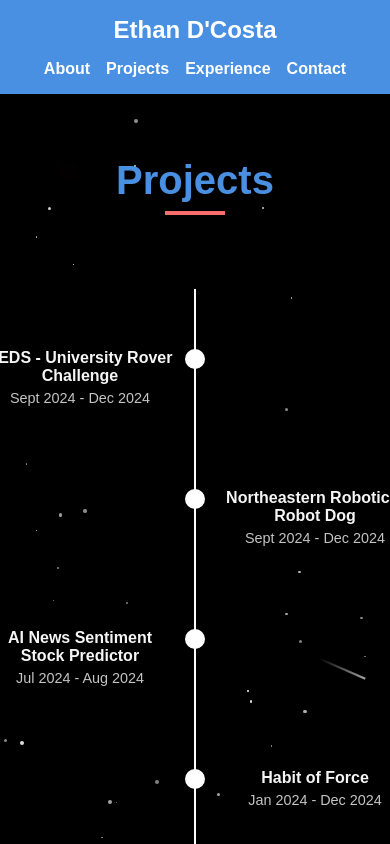
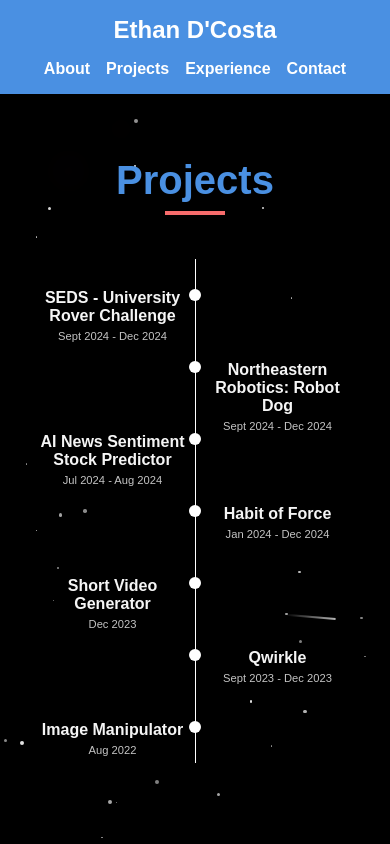
Before and after one commit to ethandcosta/website, a React (Create React App) app: page /projects in a window 390 px wide. Shown: the top 844 px of the page. Built offline with nearby package versions, Linux system fonts and the light colour scheme.

Commit message:
added mobile support

```diff
--- a/src/About.css
+++ b/src/About.css
@@ -17,7 +17,9 @@
   }
 
   .my-profile img {
-    max-width: 100%; /* Ensures image is responsive */
+    max-width: 300px; /* Ensures image is responsive */
     border-radius: 50%; /* Keeps the circular profile image */
     box-shadow: 0 4px 8px rgba(0, 0, 0, 0.1); /* Adds a subtle shadow around the image */
+    width:100%;
+    height: auto;
   }
--- a/src/Contact.css
+++ b/src/Contact.css
@@ -1,3 +1,4 @@
+/* Default Desktop styles */
 .contact-info {
   padding-top: 20px;
   background: var(--primary-color);
@@ -5,13 +6,15 @@
   flex-direction: row;
   align-items: center;
   border-radius: 10px;
+  /* Add a little gap between items */
+  gap: 15px;
 }
 
 .contact-item {
   font-size: 1.2rem;
   display: flex;
   align-items: center;
-    gap: 10px;
+  gap: 10px; /* Space between icon and text */
 }
 
 .contact-icon {
@@ -35,3 +38,46 @@
 .contact-icon:hover {
   color: var(--accent-color);
 }
+
+/* Mobile and Tablet Styles */
+@media (max-width: 768px) {
+  .contact-info {
+    flex-direction: column; /* Stack the contact items vertically */
+    align-items: flex-start; /* Align items to the start */
+    gap: 10px; /* Reduce gap between items */
+    padding-top: 15px; /* Slightly reduce padding */
+  }
+
+  .contact-item {
+    font-size: 1rem; /* Slightly smaller font size */
+    gap: 8px; /* Slightly reduce gap between icon and text */
+  }
+
+  .contact-icon {
+    font-size: 1.4rem; /* Smaller icon size */
+  }
+
+  .contact-item a {
+    font-size: 1rem; /* Smaller font size for links */
+  }
+}
+
+/* Small Mobile Devices */
+@media (max-width: 480px) {
+  .contact-info {
+    padding-top: 10px; /* Further reduce padding for very small screens */
+  }
+
+  .contact-item {
+    font-size: 0.9rem; /* Further reduce font size */
+    gap: 5px; /* Tighten space between icon and text */
+  }
+
+  .contact-icon {
+    font-size: 1.3rem; /* Further reduce icon size */
+  }
+
+  .contact-item a {
+    font-size: 0.9rem; /* Reduce font size for links */
+  }
+}
--- a/src/Experience.css
+++ b/src/Experience.css
@@ -1,11 +1,11 @@
+/* Default desktop styling */
 .experience-section {
   display: flex;
-    flex-direction: column; /* Stack cards vertically */
+  flex-direction: column; /* Stack cards vertically on mobile */
   justify-content: center; /* Center vertically */
   align-items: center; /* Center horizontally */
-    height: 100vh; /* Full viewport height */
-    padding: 20px; /* Optional padding */
-    background-color: transparent
+  height: 70vh; /* Full viewport height */
+  background-color: transparent;
 }
 
 .experience-card {
@@ -25,6 +25,7 @@
   box-shadow: 0 8px 12px rgba(0, 0, 0, 0.3);
 }
 
+/* Company Logo Styling */
 .company-logo {
   width: 200px; /* Adjust logo size */
   height: 50px; /* Ensure square aspect ratio */
@@ -33,6 +34,7 @@
   border: 1px solid rgba(255, 255, 255, 0.2); /* Optional border */
 }
 
+/* Company Info (Logo + Details) */
 .company-info {
   display: flex;
   align-items: center; /* Align logo and text vertically */
@@ -41,10 +43,10 @@
 
 .company-details {
   display: flex;
-  flex-direction: column; /* Stack company and dates */
+  flex-direction: column; /* Stack company and dates vertically */
 }
 
-
+/* Header for Experience (Position, Company, Dates) */
 .experience-header {
   display: flex;
   flex-direction: column; /* Preserve top-down structure */
@@ -78,3 +80,62 @@
   text-align: justify;
   padding-top: 10px;
 }
+
+/* Mobile-Friendly Adjustments Using Media Queries */
+@media (max-width: 768px) {
+  /* Stack the experience cards vertically on smaller screens */
+  .experience-section {
+    height: auto; /* Allow section to grow naturally on mobile */
+    padding: 20px;
+  }
+
+  .experience-card {
+    max-width: 100%; /* Allow card to take full width on mobile */
+    margin: 10px 0; /* Add space between cards on mobile */
+  }
+
+  .company-logo {
+    width: 150px; /* Smaller logo size on mobile */
+    height: auto; /* Maintain aspect ratio */
+  }
+
+  .experience-header {
+    gap: 8px; /* Slightly smaller gap on mobile */
+  }
+
+  .position {
+    font-size: 1.2rem; /* Slightly smaller text on mobile */
+  }
+
+  .company {
+    font-size: 1rem; /* Smaller company name font size */
+  }
+
+  .dates {
+    font-size: 0.9rem; /* Smaller date text */
+  }
+
+  .experience-description p {
+    font-size: 0.9rem; /* Smaller text for description */
+    line-height: 1.4; /* Slightly smaller line height */
+  }
+}
+
+/* For even smaller mobile devices */
+@media (max-width: 480px) {
+  .experience-card {
+    padding: 15px; /* Reduce padding on very small screens */
+  }
+
+  .position {
+    font-size: 1.1rem; /* Further reduce font size on tiny screens */
+  }
+
+  .company {
+    font-size: 0.9rem; /* Further reduce font size */
+  }
+
+  .dates {
+    font-size: 0.8rem; /* Make date text smaller */
+  }
+}
--- a/src/Projects.css
+++ b/src/Projects.css
@@ -1,3 +1,4 @@
+/* Default Desktop styles */
 .timeline-container {
   position: relative;
   width: 100%;
@@ -43,8 +44,6 @@
   color: white;
 }
 
-
-
 .station-name {
   font-weight: bold;
   margin-bottom: 5px;
@@ -83,7 +82,6 @@
   transform: translateX(10px);
 }
 
-
 .station-description {
   top: 100%;
   left: 40%;
@@ -94,8 +92,8 @@
   border-radius: 8px;
   padding: 10px;
   width: 300px;
-    box-shadow: 0 4px 6px rgba(0, 0, 0,0, 0.2 );
-    transition: opacity 0.3s ease, transform, 0.3 ease;
+  box-shadow: 0 4px 6px rgba(0, 0, 0, 0.2);
+  transition: opacity 0.3s ease, transform 0.3s ease;
   position: absolute;
   z-index: 2;
   text-align: center;
@@ -130,3 +128,120 @@
   pointer-events: none;
   transition: opacity 0.3s ease;
 }
+
+/* Mobile and Tablet Styles (up to 768px) */
+@media (max-width: 768px) {
+  .timeline-container {
+    padding: 30px 0; /* Less padding on smaller screens */
+  }
+
+  .timeline {
+    width: 1px; /* Make the timeline thinner on smaller screens */
+  }
+
+  .station {
+    margin: 40px 0; /* Reduce margin between stations */
+  }
+
+  .circle {
+    width: 15px; /* Smaller circles */
+    height: 15px;
+  }
+
+  .station-label {
+    left: 20px; /* Move labels closer */
+    right: 20px; /* Adjust positioning */
+  }
+
+  .station-name {
+    font-size: 1.2rem; /* Slightly smaller text for names */
+  }
+
+  .station-time {
+    font-size: 0.8rem; /* Smaller font size for time */
+  }
+
+  .station-description {
+    width: 100px; /* Smaller description box */
+    padding: 8px; /* Less padding */
+  }
+
+  .station:nth-child(odd) .station-label {
+    left: -180px;
+  }
+
+  .station:nth-child(even) .station-label {
+    right: -180px;
+  }
+
+  .station:nth-child(odd) .station-label:hover {
+    transform: translateX(-5px);
+  }
+
+  .station:nth-child(even) .station-label:hover {
+    transform: translateX(5px);
+  }
+}
+
+/* Mobile Styles (up to 480px) */
+@media (max-width: 480px) {
+  .timeline-container {
+    padding: 20px 0; /* Even less padding */
+  }
+
+  .timeline {
+    width: 1px; /* Keep timeline thin */
+  }
+
+  .station {
+    margin: 30px 0; /* Reduce margin further */
+  }
+
+  .circle {
+    width: 12px; /* Even smaller circles */
+    height: 12px;
+  }
+
+  .station-label {
+    left: 15px; /* Move labels closer */
+    right: 15px; /* Adjust positioning */
+  }
+
+  .station-name {
+    font-size: 1rem; /* Smaller font size for names */
+  }
+
+  .station-time {
+    font-size: 0.7rem; /* Smaller font size for time */
+  }
+
+  .station-description {
+    width: 100px; /* Even smaller description box */
+    padding: 3px; /* Less padding */
+    font-size: 0.3rem;
+  }
+
+  .station:nth-child(odd) .station-label {
+    left: -150px;
+  }
+
+  .station:nth-child(even) .station-label {
+    right: -150px;
+  }
+
+  .station:nth-child(odd) .station-label:hover {
+    transform: translateX(-2px);
+  }
+
+  .station:nth-child(even) .station-label:hover {
+    transform: translateX(2px);
+  }
+}
+
+/* Tooltip Styles for Mobile */
+@media (max-width: 480px) {
+  .tooltip {
+    font-size: 0.7em; /* Smaller tooltip font */
+    padding: 6px; /* Less padding */
+  }
+}
--- a/src/components/About.js
+++ b/src/components/About.js
@@ -15,8 +15,6 @@
           src={me}
           alt="profile pic"
           className="img-fluid rounded-circle shadow"
-          width="500"
-          height="300"
         />
       </div>
       <div className="col-12 col-md-8">
--- a/src/components/Experience.js
+++ b/src/components/Experience.js
@@ -24,9 +24,9 @@
 };
 
 const Experience = () => (
-    <section>
+    <section className="py-5">
       <SpaceBackground />
-      <h2>Experience</h2>
+      <h2 className="text-center mb-5">Experience</h2>
       <div class="experience-section">
       <ExperienceCard
         position="Software Engineer"
--- a/src/components/Projects.js
+++ b/src/components/Projects.js
@@ -88,10 +88,10 @@
   ];
 
   return (
-    <section>
-      <h2>Projects</h2>
+    <section className = "py-5">
+      <h2 className="text-center mb-5">Projects</h2>
       <SpaceBackground />
-      <div className="timeline-container">
+      <div className="timeline-container position-relative">
         <div className="timeline">
           {projects.map((project, index) => (
             <div
@@ -100,12 +100,12 @@
               onMouseEnter={() => handleMouseEnter(index)}
               onMouseLeave={handleMouseLeave}
             >
-              <div className="circle"></div>
+              <div className="circle d-flex justify-content-center align-items-center"></div>
               <div className="station-label">
-                <p className="station-name">{project.name}</p>
-                <p className="station-time">{project.time}</p>
+                <p className="station-name fs-5 fw-bold">{project.name}</p>
+                <p className="station-time text-muted">{project.time}</p>
                 {activeStation === index && (
-                  <div className="station-description">
+                  <div className="station-description mt-2">
                     <p>{project.description}</p>
                   </div>
                 )}
```
Lines whose indentation alone changed are shown as unchanged.
